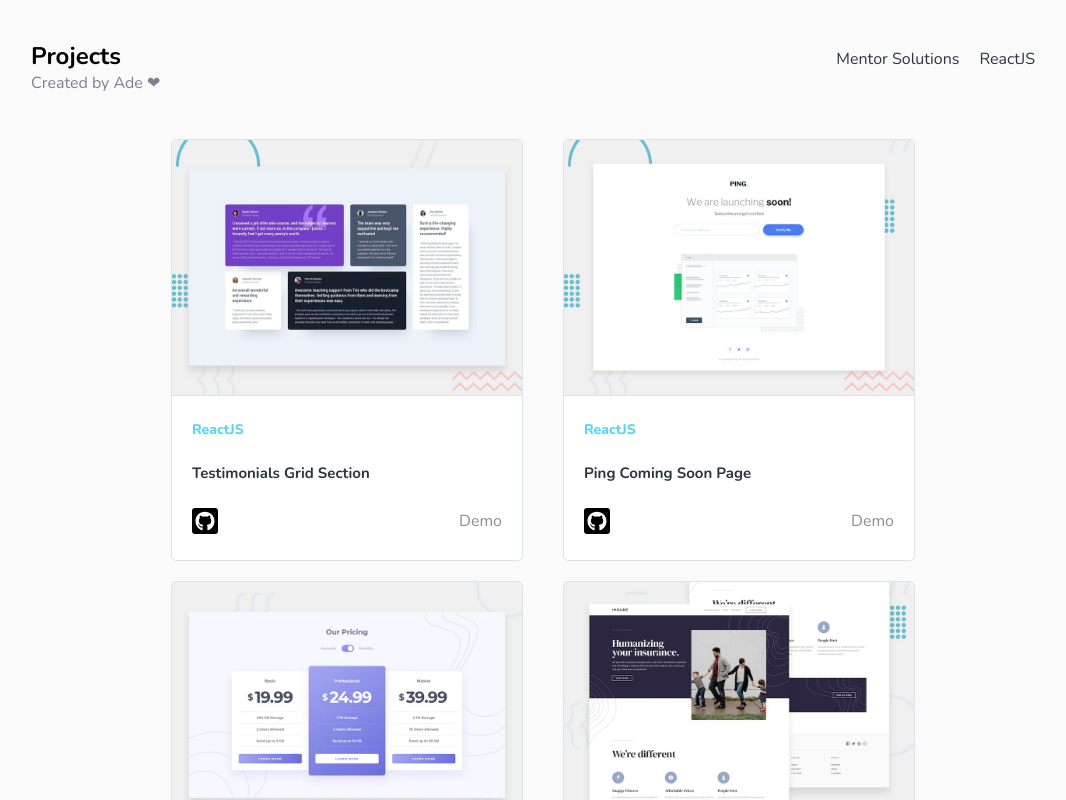
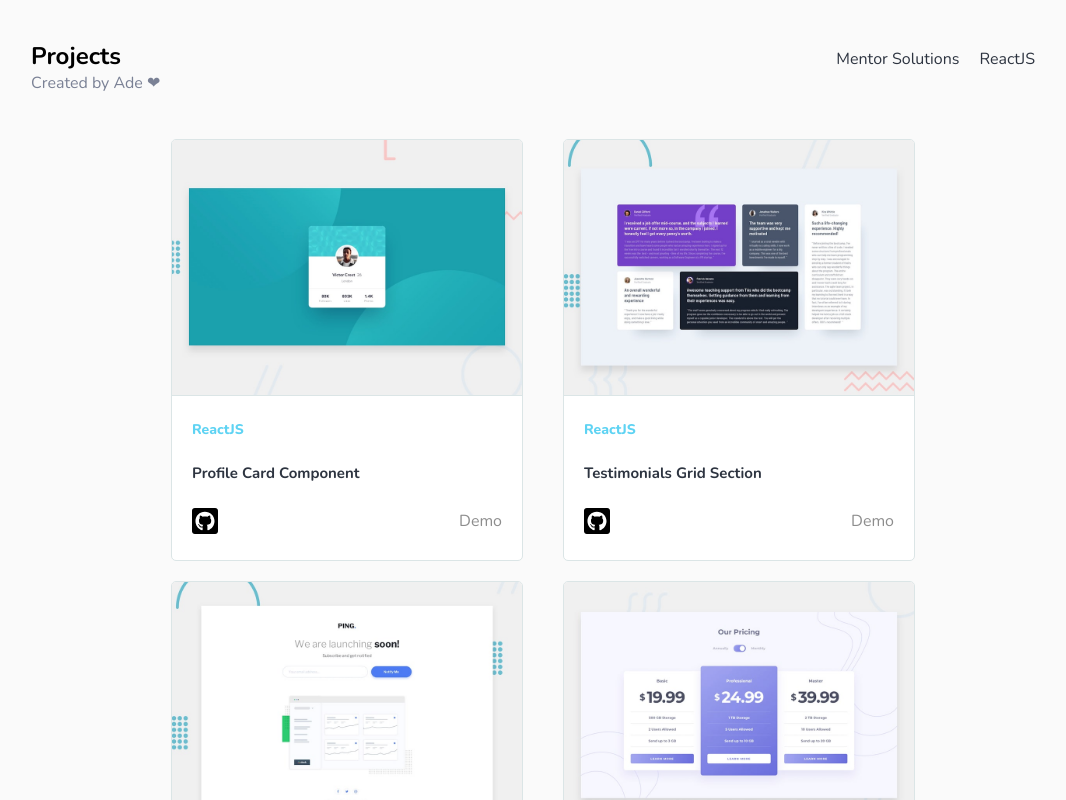
Before and after one commit to adechan/Frontend-Mentor-Solutions, a React (Create React App) app: page / in a window 1280 px wide. Shown: the top 800 px of the page, without its empty margins (97-1163 px from the left). Built offline with nearby package versions, Linux system fonts and the light colour scheme.

Commit message:
Update data.js

```diff
--- a/src/data.js
+++ b/src/data.js
@@ -290,6 +290,15 @@ export const reactjsProjects = [
 
 export const projects = [
   {
+    id: 20,
+    image: ProfileCardComponent,
+    languages: ["ReactJS"],
+    title: "Profile Card Component",
+    githubUrl:
+      "https://github.com/adechan/Frontend-Mentor-Challenges/tree/master/profile-card-component",
+    demo: "https://profile-card-component.web.app/",
+  },
+  {
     id: 19,
     image: TestimonialsGridSection,
     languages: ["ReactJS"],
```
